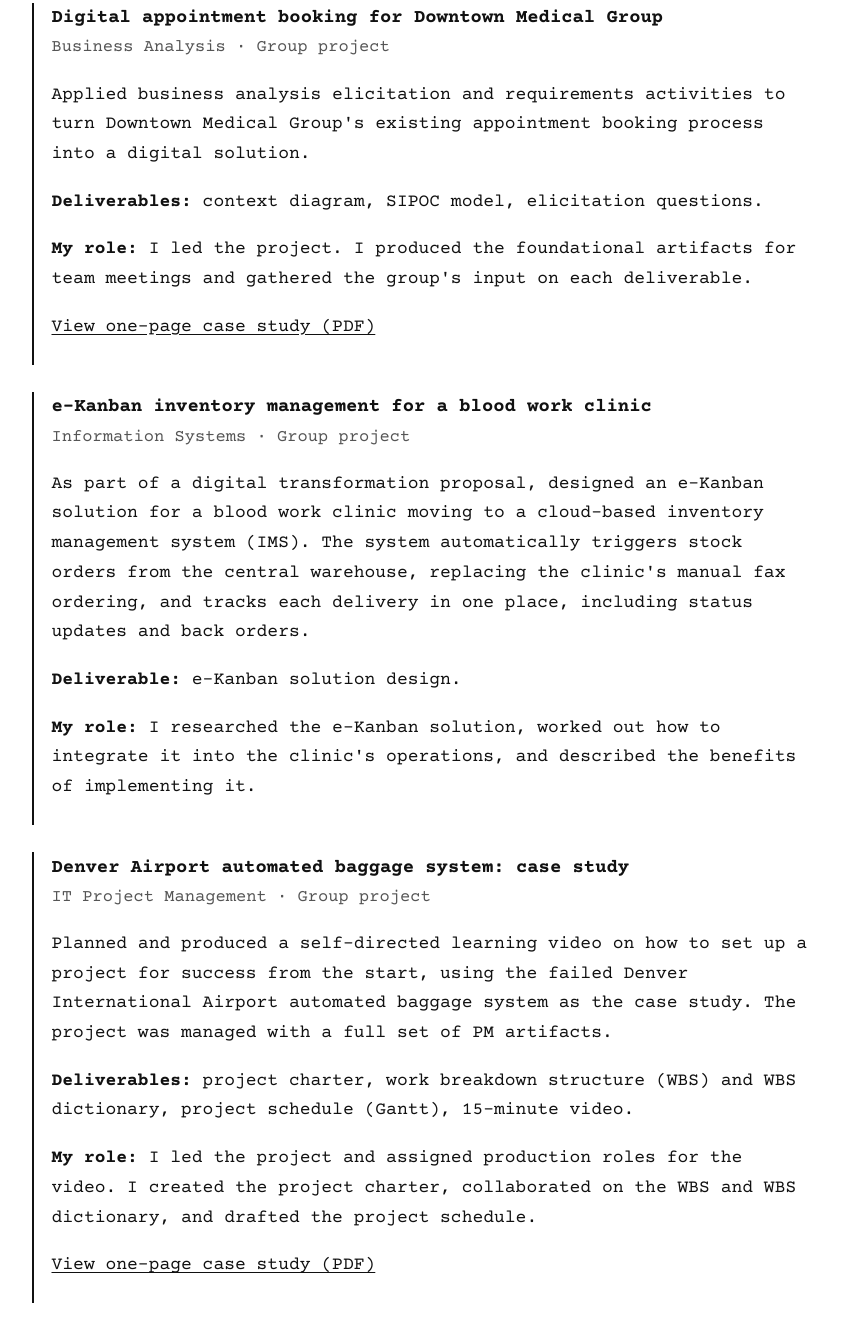
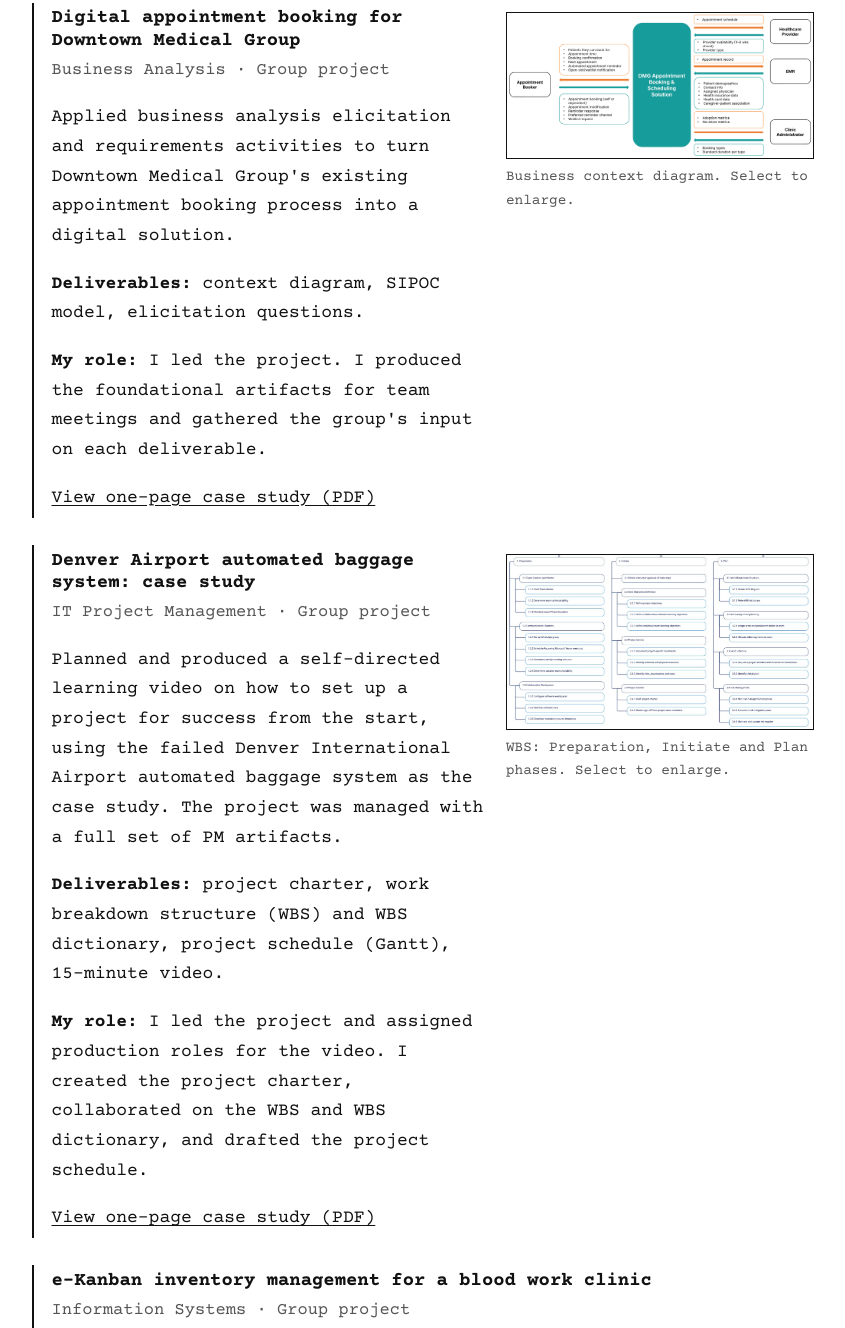
Before and after one commit to heitorcmoura/portfolio, a plain HTML site: page work.html in a window 1280 px wide. Shown: the part 493-1821 px from the top of the page, without its empty margins (217-1062 px from the left). Drawn offline with nearby package versions, Linux system fonts and the light colour scheme.

Commit message:
Add files via upload
Updated style.css, new images

```diff
--- a/css/style.css
+++ b/css/style.css
@@ -7,6 +7,7 @@
   --ink: #111;
   --muted: #555;
   --rule: #111;
+  --accent: #c00000; /* link highlight red: 6.6:1 contrast on white */
   --bg: #fff;
   --mono: "Courier Prime", "Courier New", Courier, monospace;
   --body: var(--mono);
@@ -76,8 +77,8 @@ nav a {
   padding: .35rem 0;
   border-bottom: 2px solid transparent;
 }
-nav a:hover { border-bottom-color: var(--ink); }
-nav a[aria-current="page"] { border-bottom-color: var(--ink); font-weight: 700; }
+nav a:hover, nav a:focus-visible { color: var(--accent); border-bottom-color: var(--accent); }
+nav a[aria-current="page"] { color: var(--accent); border-bottom-color: var(--accent); font-weight: 700; }
 
 /* Content */
 main { padding: 2rem 0 3rem; }
@@ -101,7 +102,7 @@ ul { padding-left: 1.25rem; }
 li { margin-bottom: .35rem; }
 
 a { color: var(--ink); text-decoration: underline; text-underline-offset: 3px; }
-a:hover { text-decoration-thickness: 2px; }
+a:hover, a:focus-visible { color: var(--accent); text-decoration-thickness: 2px; }
 
 :focus-visible { outline: 3px solid var(--ink); outline-offset: 3px; }
 
@@ -123,7 +124,7 @@ a:hover { text-decoration-thickness: 2px; }
   text-decoration: none;
   margin: .25rem .5rem .25rem 0;
 }
-.button:hover { background: var(--ink); color: var(--bg); }
+.button:hover, .button:focus-visible { background: var(--accent); border-color: var(--accent); color: var(--bg); }
 
 /* Entries on Work Samples / Credentials pages */
 .entry {
@@ -161,6 +162,9 @@ footer.site {
 footer.site p { margin: .2rem 0; }
 
 @media (max-width: 600px) {
+  /* Keep the four nav links on one row on phones */
+  nav ul { flex-wrap: nowrap; justify-content: space-between; gap: .5rem; font-size: .78rem; letter-spacing: -.02em; }
+  nav a { padding: .6rem 0; white-space: nowrap; }
   html { font-size: 106.25%; } /* 17px */
   h1 { font-size: 1.6rem; }
   dl.facts { grid-template-columns: 1fr; }
@@ -171,3 +175,14 @@ footer.site p { margin: .2rem 0; }
   nav, .skip, .button, .todo { display: none; }
   header.site, footer.site { border-color: #000; }
 }
+
+/* Work samples with an image beside the description */
+.entry.has-figure { display: grid; grid-template-columns: minmax(0, 1.4fr) minmax(0, 1fr); gap: 1.25rem; align-items: start; }
+.entry-text > :last-child { margin-bottom: 0; }
+figure.sample { margin: .25rem 0 0; }
+figure.sample img { width: 100%; height: auto; display: block; border: 1px solid var(--rule); }
+figure.sample a:hover img, figure.sample a:focus-visible img { border-color: var(--accent); }
+figure.sample figcaption { color: var(--muted); font-size: .8rem; margin-top: .35rem; }
+@media (max-width: 700px) {
+  .entry.has-figure { grid-template-columns: 1fr; }
+}
--- a/work.html
+++ b/work.html
@@ -35,13 +35,35 @@
 
       <h2>Coursework</h2>
 
-      <div class="entry">
+      <div class="entry has-figure">
+        <div class="entry-text">
           <h3>Digital appointment booking for Downtown Medical Group</h3>
           <p class="meta">Business Analysis &middot; Group project</p>
           <p>Applied business analysis elicitation and requirements activities to turn Downtown Medical Group's existing appointment booking process into a digital solution.</p>
           <p><strong>Deliverables:</strong> context diagram, SIPOC model, elicitation questions.</p>
           <p><strong>My role:</strong> I led the project. I produced the foundational artifacts for team meetings and gathered the group's input on each deliverable.</p>
           <p><a href="assets/sample-dmg-appointment-booking.pdf">View one-page case study (PDF)</a></p>
+        </div>
+        <figure class="sample">
+          <a href="assets/img-dmg-context-diagram.png"><img src="assets/img-dmg-context-diagram.png" alt="Business context diagram showing the appointment booking solution exchanging data with the appointment booker, healthcare provider, EMR and clinic administrator."></a>
+          <figcaption>Business context diagram. Select to enlarge.</figcaption>
+        </figure>
+      </div>
+
+
+      <div class="entry has-figure">
+        <div class="entry-text">
+          <h3>Denver Airport automated baggage system: case study</h3>
+          <p class="meta">IT Project Management &middot; Group project</p>
+          <p>Planned and produced a self-directed learning video on how to set up a project for success from the start, using the failed Denver International Airport automated baggage system as the case study. The project was managed with a full set of PM artifacts.</p>
+          <p><strong>Deliverables:</strong> project charter, work breakdown structure (WBS) and WBS dictionary, project schedule (Gantt), 15-minute video.</p>
+          <p><strong>My role:</strong> I led the project and assigned production roles for the video. I created the project charter, collaborated on the WBS and WBS dictionary, and drafted the project schedule.</p>
+          <p><a href="assets/sample-denver-airport.pdf">View one-page case study (PDF)</a></p>
+        </div>
+        <figure class="sample">
+          <a href="assets/img-denver-wbs.png"><img src="assets/img-denver-wbs.png" alt="Section of the work breakdown structure showing the Preparation, Initiate and Plan phases and their work packages."></a>
+          <figcaption>WBS: Preparation, Initiate and Plan phases. Select to enlarge.</figcaption>
+        </figure>
       </div>
 
       <div class="entry">
@@ -50,15 +72,6 @@
         <p>As part of a digital transformation proposal, designed an e-Kanban solution for a blood work clinic moving to a cloud-based inventory management system (IMS). The system automatically triggers stock orders from the central warehouse, replacing the clinic's manual fax ordering, and tracks each delivery in one place, including status updates and back orders.</p>
         <p><strong>Deliverable:</strong> e-Kanban solution design.</p>
         <p><strong>My role:</strong> I researched the e-Kanban solution, worked out how to integrate it into the clinic's operations, and described the benefits of implementing it.</p>
-      </div>
-
-      <div class="entry">
-        <h3>Denver Airport automated baggage system: case study</h3>
-        <p class="meta">IT Project Management &middot; Group project</p>
-        <p>Planned and produced a self-directed learning video on how to set up a project for success from the start, using the failed Denver International Airport automated baggage system as the case study. The project was managed with a full set of PM artifacts.</p>
-        <p><strong>Deliverables:</strong> project charter, work breakdown structure (WBS) and WBS dictionary, project schedule (Gantt), 15-minute video.</p>
-        <p><strong>My role:</strong> I led the project and assigned production roles for the video. I created the project charter, collaborated on the WBS and WBS dictionary, and drafted the project schedule.</p>
-        <p><a href="assets/sample-denver-airport.pdf">View one-page case study (PDF)</a></p>
       </div>
 
       <h2>Professional projects</h2>
```
Also changed, not shown: assets/img-denver-wbs.png (added), assets/img-dmg-context-diagram.png (added). Lines whose indentation alone changed are shown as unchanged.
